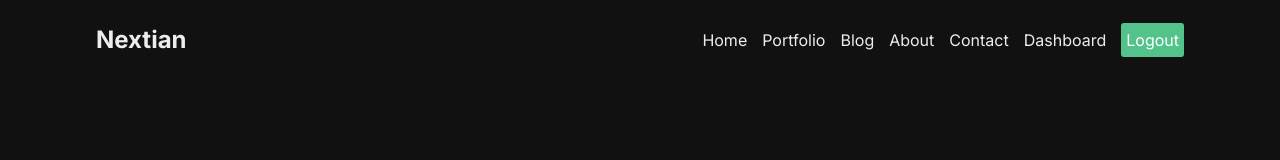
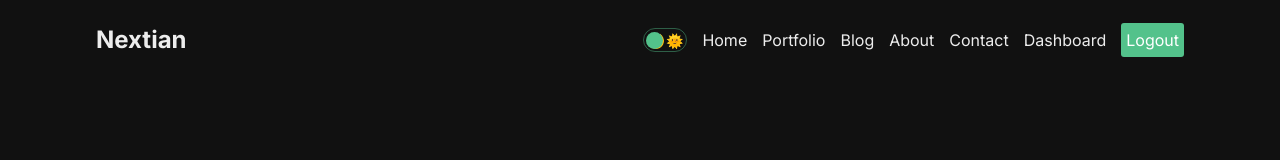
Before and after one commit to SyedUmair282/Learning-nextjs-14, a Next.js app: page / in a window 1280 px wide. Shown: the top 160 px of the page. Built offline with nearby package versions, Linux system fonts and the light colour scheme.

Commit message:
toggle style done

```diff
--- a/components/footer/Footer.tsx
+++ b/components/footer/Footer.tsx
@@ -1,3 +1,4 @@
+"use client"
 import React from "react";
 import Image from "next/image";
 import Link from "next/link";
--- a/components/navbar/Navbar.tsx
+++ b/components/navbar/Navbar.tsx
@@ -2,7 +2,8 @@
 import React from 'react';
 import {navbarLinks} from '@/types/allTypes';
 import Link from 'next/link';
-import styles from './navbar.module.scss'
+import styles from './navbar.module.scss';
+import Toggle from '../toggle/toggle';
 const links:navbarLinks[]=[
   {
     id: 1,
@@ -40,6 +41,7 @@
     <div className={`${styles.container} w-full flex flex-row items-center justify-between`}>
       <Link href={"/"} className={`font-bold text-2xl`}>Nextian</Link>
       <div className={`flex flex-row items-center ${styles.links}`}>
+        <Toggle/>
         {links.map((item:navbarLinks)=>{
           return (
             <Link href={item.url} key={item.id}>{item.title}</Link>
--- /dev/null
+++ b/components/toggle/toggle.module.scss
@@ -0,0 +1,22 @@
+.main {
+    min-width: 44px;
+    height: 24px;
+    border: 1.5px solid #53c28b70;
+    border-radius: 30px;
+    display: flex;
+    justify-content: space-between;
+    align-items: center;
+    padding: 3px;
+    position: relative;
+    .icon {
+        font-size: 14px;
+    }
+    .ball {
+        height: 17px;
+        width: 17px;
+        background-color: #53c28b;
+        border-radius: 50%;
+        position: absolute;
+        // left: 25px;
+    }
+}
--- /dev/null
+++ b/components/toggle/toggle.tsx
@@ -0,0 +1,14 @@
+import React from 'react'
+import styles from './toggle.module.scss'
+const Toggle = () => {
+    let mode='light'
+  return (
+    <div className={styles.main}>
+        <div className={styles.icon}>🌙</div>
+        <div className={styles.icon}>🌞</div>
+        <div className={styles.ball} style={mode==="light" ? {left:"2px"} : {right:"2px"}}/>
+    </div>
+  )
+}
+
+export default Toggle;
```
